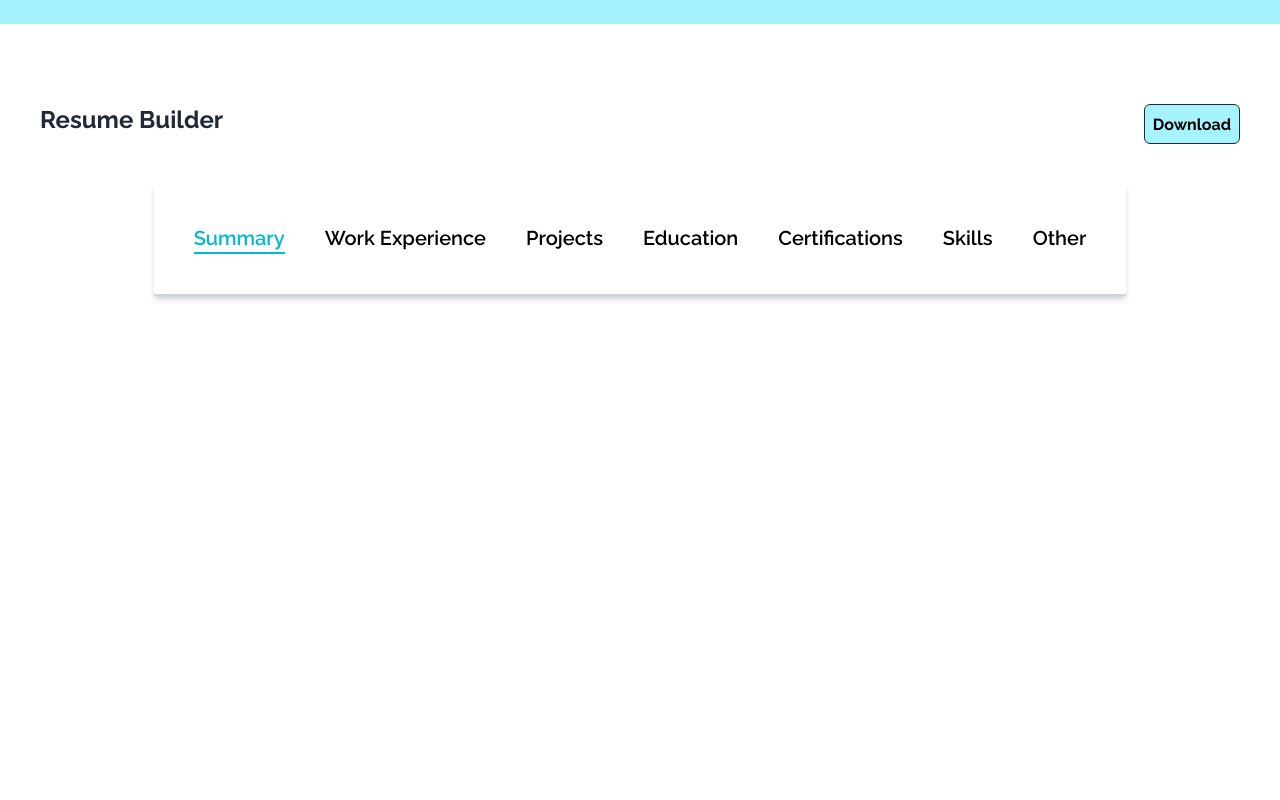
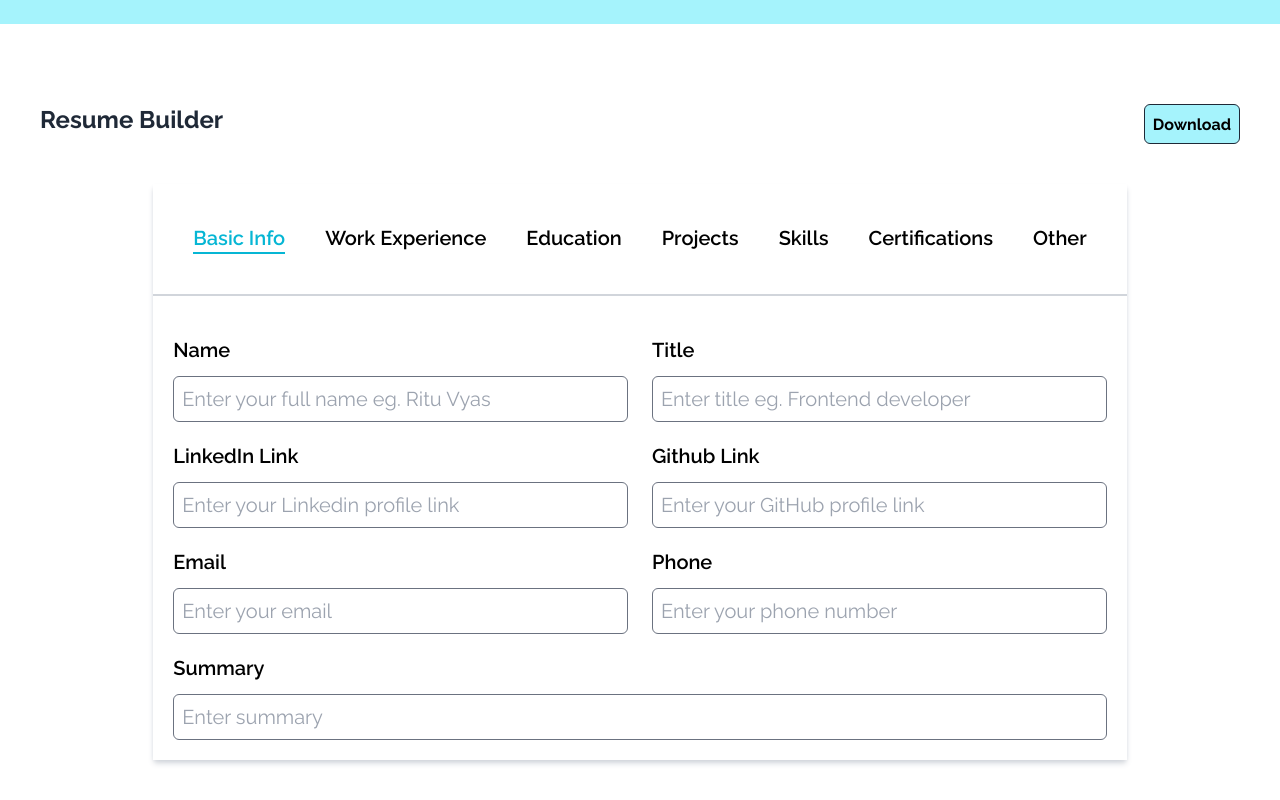
Before and after one commit to riituv/resume-builder, a React (Create React App) app: page / in a window 1280 px wide. Shown: the part 456-1256 px from the top of the page. Before the commit the page ends 800 px from the top, so only its background shows below. Built offline with nearby package versions, Linux system fonts and the light colour scheme.

Commit message:
input section update

```diff
--- a/src/Compnents/Heading.jsx
+++ b/src/Compnents/Heading.jsx
@@ -4,12 +4,12 @@ import Input from './Input'
 const Heading = () => {
     // sections for input in the resume
     const sections={
-        summary: "Summary",
+        basic: "Basic Info",
         workExp: "Work Experience",
+        edu: "Education",
         project: "Projects",
-        edu: "Education",
+        skills: "Skills",
         certi: "Certifications",
-        skills: "Skills",
         other: "Other"
     };
 
--- a/src/Compnents/Input.jsx
+++ b/src/Compnents/Input.jsx
@@ -1,29 +1,179 @@
-import React, {useState} from 'react'
+import React, { useState } from 'react'
+import Control from './ipControl'
+
 
 const Input = (props) => {
   const sections = props.sections;
 
-  const[activeSec, setActiveSec]=useState(Object.keys(sections)[0]);
+  const [activeSec, setActiveSec] = useState(Object.keys(sections)[0]);
 
+  const workExperience = (
+    <div>
+      <div className='grid grid-cols-1 md:grid-cols-2  gap-6'>
+        <Control label="Title"
+          placeholder="Enter title ed. Frontend developer" />
+        <Control label="Company Name"
+          placeholder="Enter company name eg. Amazon" />
+      </div>
+      <div className='grid grid-cols-1 md:grid-cols-2 gap-6'>
+        <Control label="Certificate Link"
+          placeholder="Enter certificate link" />
+        <Control label="Location"
+          placeholder="Enter location eg. Remote" />
+      </div>
+      <div className='grid grid-cols-1 md:grid-cols-2 gap-6'>
+        <Control label="Start Date"
+          type="date"
+          placeholder="Enter start date of work" />
+        <Control label="End Date"
+          type="date"
+          placeholder="Enter last date of work" />
+      </div>
+      <div className='grid grid-cols-1 gap-4'>
+        <label className='text-xl font-semibold mt-4'>Enter work description</label>
+        <Control placeholder="Line 1" />
+        <Control placeholder="Line 2" />
+        <Control placeholder="Line 3" />
+      </div>
+    </div>
+  );
+
+  const projects = (
+    <div>
+      <div className='grid grid-cols-1 md:grid-cols-2 gap-6'>
+        <Control label="Title"
+          placeholder="Enter title ed. Chat Application" />
+      </div>
+      <Control label="Overview"
+        placeholder="Enter basic overview of the project"
+      />
+      <div className='grid grid-cols-1 md:grid-cols-2 gap-6'>
+        <Control label="Deployed Link"
+          placeholder="Enter deployed link of project" />
+        <Control label="Github Link"
+          placeholder="Enter github link of project" />
+      </div>
+      <div className='grid grid-cols-1 gap-4'>
+        <label className='text-xl font-semibold mt-4'>Enter project description</label>
+        <Control placeholder="Line 1"></Control>
+        <Control placeholder="Line 2"></Control>
+        <Control placeholder="Line 3"></Control>
+      </div>
+    </div>
+  );
+
+  const education = (
+    <div>
+      <div className='grid grid-cols-1 md:grid-cols-2 gap-6'>
+        <Control label="Title"
+          placeholder="Enter title ed. B. Tech" />
+      </div>
+      <Control label="College/School Name"
+        placeholder="Enter name of school/college"
+      />
+      <div className='grid grid-cols-1 md:grid-cols-2 gap-6'>
+        <Control label="Start Date"
+          type="date"
+          placeholder="Enter start date of education" />
+        <Control label="End Date"
+          type="date"
+          placeholder="Enter last date of education" />
+      </div>
+    </div>
+  );
+
+  const basic = (
+    <div>
+      <div className='grid grid-cols-1 md:grid-cols-2 gap-6'>
+        <Control label="Name"
+          placeholder="Enter your full name eg. Ritu Vyas" />
+        <Control label="Title"
+          placeholder="Enter title eg. Frontend developer" />
+      </div>
+      <div className='grid grid-cols-1 md:grid-cols-2 gap-6'>
+        <Control label="LinkedIn Link"
+          placeholder="Enter your Linkedin profile link" />
+        <Control label="Github Link"
+          placeholder="Enter your GitHub profile link" />
+      </div>
+      <div className='grid grid-cols-1 md:grid-cols-2 gap-6'>
+        <Control label="Email"
+          placeholder="Enter your email" />
+        <Control label="phone"
+          placeholder="Enter your phone number" />
+      </div>
+      <div className='flex flex-col gap-4'>
+        <Control
+          label="Summary"
+          placeholder="Enter summary" />
+      </div>
+    </div>
+  );
+
+  const others = (
+    <div>
+      <Control
+        label="Other"
+        placeholder="Enter any other details you want to add" />
+    </div>
+  );
+
+  const skills = (
+    <div></div>
+  );
+
+  const certifications = (
+    <div></div>
+
+  );
+
+  const generateBody = () => {
+    switch (sections[activeSec]) {
+      case sections.basic:
+        return basic;
+
+      case sections.workExp:
+        return workExperience;
+
+      case sections.edu:
+        return education;
+
+      case sections.project:
+        return projects;
+
+      case sections.skills:
+        return skills;
+
+      case sections.certi:
+        return certifications;
+
+      case sections.other:
+        return others;
+
+      default:
+        return null;
+    }
+  }
 
   return (
-    <div className='flex flex-col pd-4 mx-auto shadow-md shadow-gray-300'>
+    <div className='flex flex-col pd-4 md:mx-auto shadow-md shadow-gray-300'>
 
-      <div className='flex gap-10 p-10 border-b-2 border-gray-300 text-xl font-semibold'>
+      <div className='flex lg:gap-10 md:gap-4 gap-5 md:flex-row flex-col p-10 border-b-2
+       border-gray-300 text-xl font-semibold md:mx-auto'>
 
         {Object.keys(sections)?.map((key) => ( /*retrieve the keys of the object,
         ?: if obj null then skip this and not throw an error*/
-        <div className={`cursor-pointer ${activeSec === key ? 'text-cyan-500 border-b-2 border-cyan-500' : ''}`}
-        key={key}
-          onClick={()=>setActiveSec(key)}
+          <div className={`cursor-pointer ${activeSec === key ? 'text-cyan-500 border-b-2 border-cyan-500' : ''}`}
+            key={key}
+            onClick={() => setActiveSec(key)}
           >
             {sections[key]}
-          </div>))
-        }
-
+          </div>))}
       </div>
 
-      <div>
+      <div className='p-5 flex flex-col gap-20 '>
+
+        {generateBody()}
       </div>
 
     </div>
--- /dev/null
+++ b/src/Compnents/ipControl.jsx
@@ -0,0 +1,13 @@
+import React from 'react'
+
+const ipControl = ({label,...props}) => {
+  return (
+    <div className='flex flex-col gap-3'>
+    {label && <label className='text-xl font-semibold mt-5 capitalize'>{label}</label>}
+    <input type="text" className='p-2 text-xl border rounded-md border-gray-500
+    hover:border-gray-800 focus:outline-none focus:border-sky-600' {...props}/>
+    </div>
+  )
+}
+
+export default ipControl
```
Also changed, not shown: src/Compnents/Navbar.jsx (deleted).
